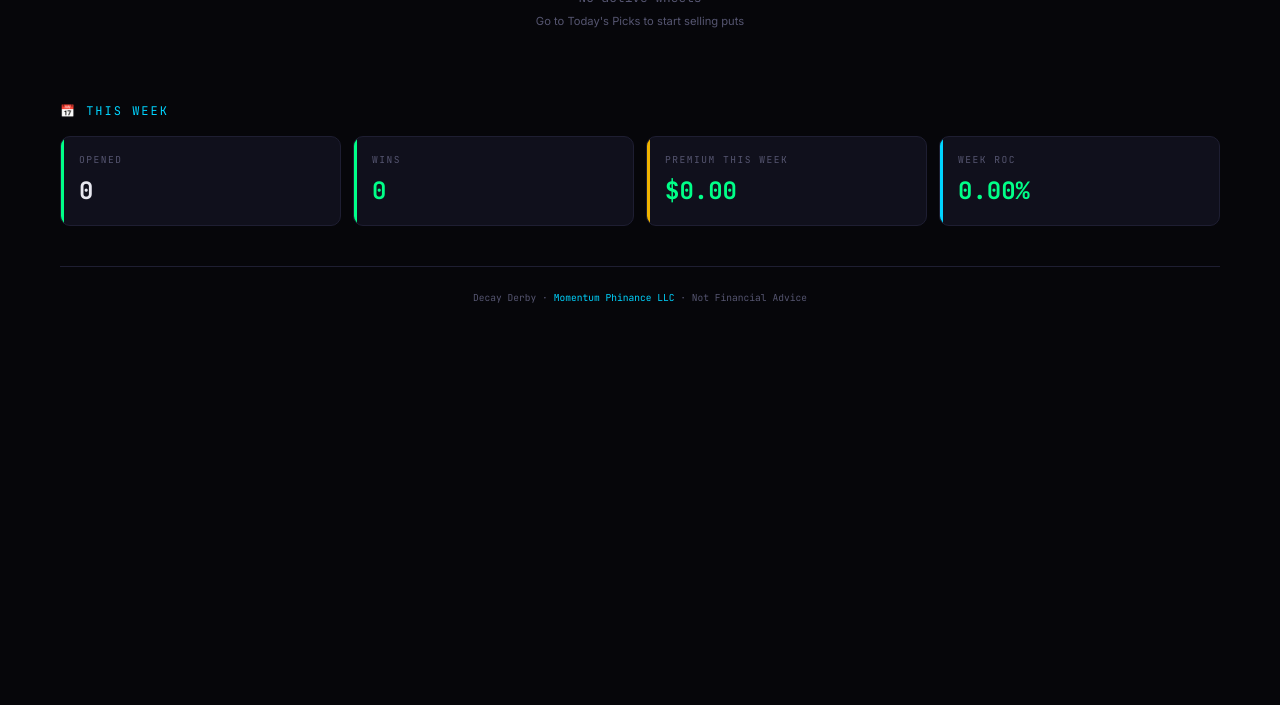
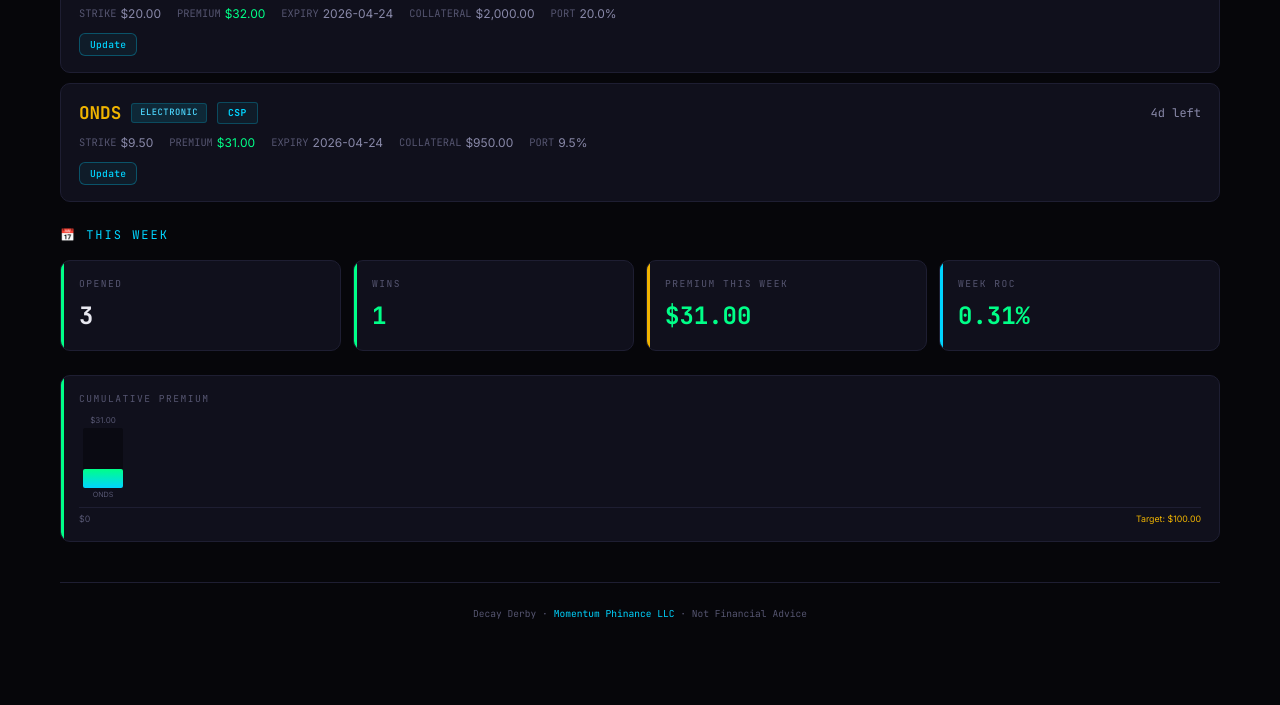
Before and after one commit to mphinance/decay-derby, a plain HTML site: page docs/index.html in a window 1280 px wide. Shown: the part 525-1230 px from the top of the page. Before the commit the page ends 915 px from the top, so only its background shows below. Drawn offline with Linux system fonts and the light colour scheme.

Commit message:
✨ Implement JSON showcase feature
- Created docs/data/portfolio.json to store the public 'showcase' portfolio
- Added a 'Load TD Portfolio' button to the UI
- App automatically loads the showcase on first visit if localStorage is empty
- Extracted and populated the current portfolio based on screenshots

```diff
--- /dev/null
+++ b/docs/data/portfolio.json
@@ -0,0 +1,51 @@
+[
+  {
+    "id": "onds_won_1",
+    "symbol": "ONDS",
+    "sector": "Electronic Technology",
+    "name": "ONDS",
+    "strike": 9.5,
+    "premium": 0.31,
+    "expiry": "2026-04-24",
+    "contracts": 1,
+    "fees": 0.69,
+    "openedAt": "2026-04-18T14:30:00.000Z",
+    "status": "won",
+    "type": "CSP",
+    "collateral": 950,
+    "closedAt": "2026-04-20T10:15:00.000Z",
+    "closeReason": "closed",
+    "closePrice": 0.13,
+    "pnl": 17.31
+  },
+  {
+    "id": "ag_open_1",
+    "symbol": "AG",
+    "sector": "Non-Energy Minerals",
+    "name": "AG",
+    "strike": 20,
+    "premium": 0.32,
+    "expiry": "2026-04-24",
+    "contracts": 1,
+    "fees": 0.67,
+    "openedAt": "2026-04-20T10:20:00.000Z",
+    "status": "active",
+    "type": "CSP",
+    "collateral": 2000
+  },
+  {
+    "id": "onds_open_1",
+    "symbol": "ONDS",
+    "sector": "Electronic Technology",
+    "name": "ONDS",
+    "strike": 9.5,
+    "premium": 0.31,
+    "expiry": "2026-04-24",
+    "contracts": 1,
+    "fees": 0.67,
+    "openedAt": "2026-04-20T10:25:00.000Z",
+    "status": "active",
+    "type": "CSP",
+    "collateral": 950
+  }
+]
--- a/docs/index.html
+++ b/docs/index.html
@@ -85,6 +85,7 @@
         <span class="section-title">📋 Trade Journal</span>
         <div>
           <button class="btn btn-primary btn-sm" onclick="Tracker.showManualEntry()">+ Add Trade</button>
+          <button class="btn btn-ghost btn-sm" onclick="Tracker.loadTDPortfolio()" style="color:var(--gold)">👀 Load TD Portfolio</button>
           <button class="btn btn-ghost btn-sm" onclick="Tracker.exportTrades()">⬇ Export</button>
           <button class="btn btn-ghost btn-sm" onclick="Tracker.importTrades()">⬆ Import</button>
         </div>
--- a/docs/js/app.js
+++ b/docs/js/app.js
@@ -34,6 +34,14 @@ const App = (() => {
         Tracker.renderTradeLog(btn.dataset.filter);
       });
     });
+
+    // First time visitor auto-load portfolio showcase
+    if (!localStorage.getItem('decay_derby_visited')) {
+      localStorage.setItem('decay_derby_visited', 'true');
+      if (Tracker.getTrades().length === 0) {
+        Tracker.loadTDPortfolio();
+      }
+    }
 
     refresh();
   }
--- a/docs/js/tracker.js
+++ b/docs/js/tracker.js
@@ -537,7 +537,21 @@ const Tracker = (() => {
     App.refresh();
   }
 
-  // Export / Import
+  // Export / Import / Showcase
+  async function loadTDPortfolio() {
+    try {
+      const res = await fetch('data/portfolio.json');
+      if (!res.ok) throw new Error('Failed to load portfolio.json');
+      const data = await res.json();
+      if (Array.isArray(data)) {
+        saveTrades(data);
+        App.refresh();
+      }
+    } catch (e) {
+      console.warn('Could not load TD portfolio showcase:', e);
+    }
+  }
+
   function exportTrades() {
     const data = JSON.stringify(getTrades(), null, 2);
     const blob = new Blob([data], { type: 'application/json' });
@@ -647,7 +661,7 @@ const Tracker = (() => {
     openTradeFromPick, confirmTrade, closeModal,
     showActionModal, showClosePrice, doClose, closeActionModal,
     showManualEntry, confirmManual, showEditModal, saveTradeEdit,
-    exportTrades, importTrades, doImport,
+    exportTrades, importTrades, doImport, loadTDPortfolio,
     renderTradeLog,
   };
 })();
```
